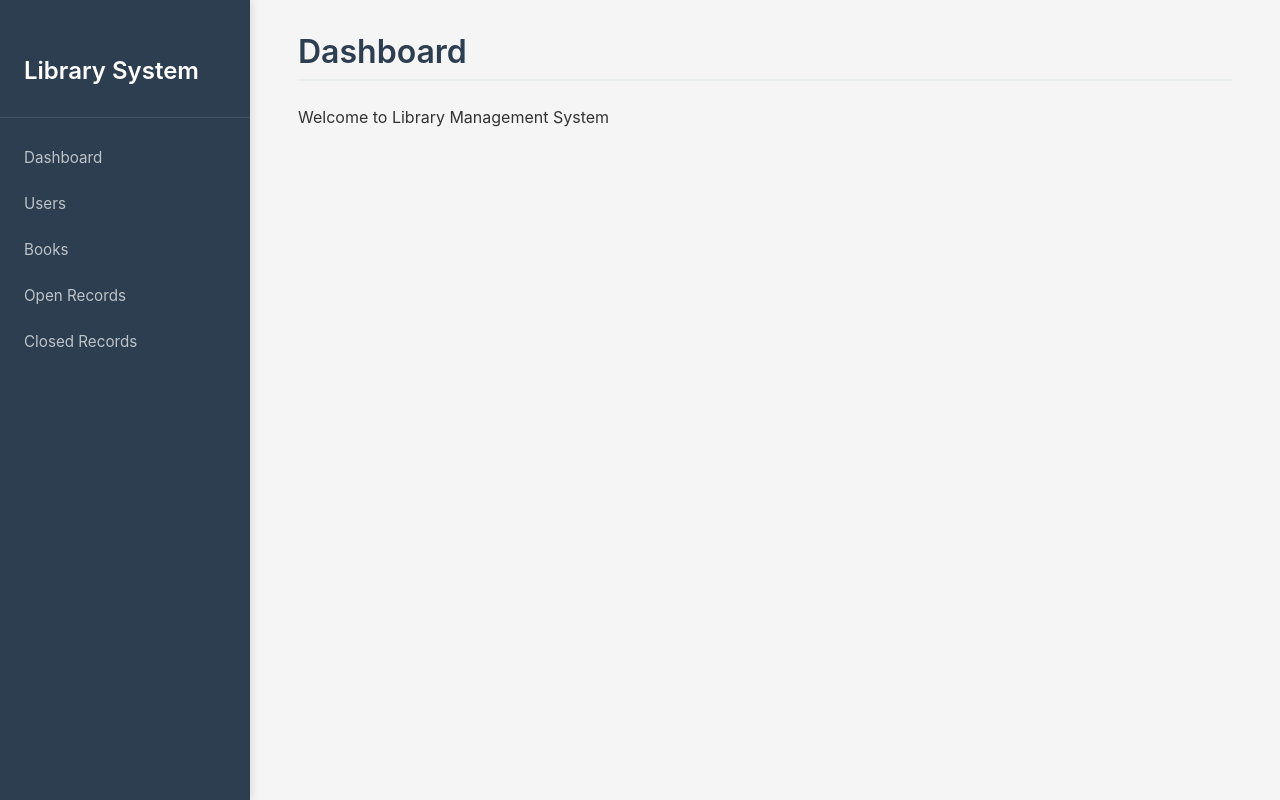
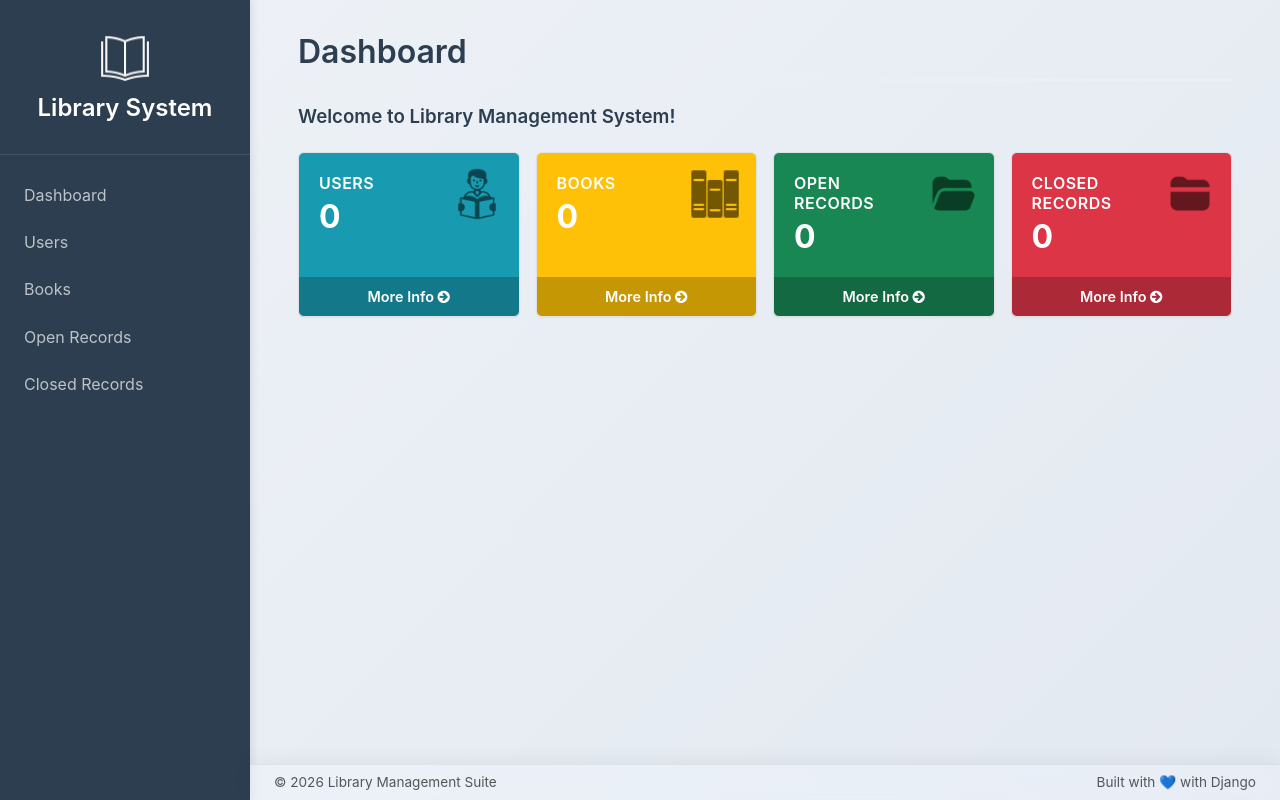
Before and after one commit to ADR-projects/Library-Management-System, a Django app: page / in a window 1280 px wide. Run offline with Django 5.2, Linux system fonts and the light colour scheme; data that the repository does not hold is empty.

Commit message:
UI Update

```diff
--- a/myproject/myapp/views.py
+++ b/myproject/myapp/views.py
@@ -5,7 +5,13 @@ from .models import User, Book, Record
 
 # Dashboard
 def dashboard(request):
-    return render(request, 'dashboard.html')
+    context = {
+        'users_count': User.objects.count(),
+        'books_count': Book.objects.count(),
+        'open_records_count': Record.objects.filter(status='open').count(),
+        'closed_records_count': Record.objects.filter(status='closed').count(),
+    }
+    return render(request, 'dashboard.html', context)
 
 # Users
 
--- a/myproject/static/css/styles.css
+++ b/myproject/static/css/styles.css
@@ -6,10 +6,9 @@
 
 body {
     font-family: -apple-system, BlinkMacSystemFont, 'Segoe UI', Roboto, 'Helvetica Neue', Arial, sans-serif;
-    background-color: #f5f5f5;
+    background: linear-gradient(135deg, #eef2f7, #e3e9f1);
     color: #333;
 }
-
 .container {
     display: flex;
     min-height: 100vh;
@@ -32,6 +31,22 @@ body {
     padding: 1.5rem 1.5rem 2rem;
     border-bottom: 1px solid rgba(255, 255, 255, 0.1);
     margin-bottom: 1rem;
+    display: flex;
+    flex-direction: column;
+    align-items: center;
+    gap: 0.6rem;
+    text-align: center;
+}
+
+.nav-header-icon {
+    margin-top: -1em;
+    width: 52px;
+    height: 52px;
+    object-fit: contain;
+}
+
+.nav-header-title {
+    line-height: 1.2;
 }
 
 .nav-link {
@@ -39,14 +54,14 @@ body {
     color: #bdc3c7;
     text-decoration: none;
     padding: 0.85rem 1.5rem;
-    font-size: 0.95rem;
+    font-size: 1rem;
     transition: all 0.3s ease;
 }
 
 .nav-link:hover {
     color: #fff;
-    background-color: rgba(52, 152, 219, 0.2);
-    border-left: 4px solid #3498db;
+    background-color: rgba(52, 152, 219, 0.25);
+    border-left: 4px solid #5dade2;
     padding-left: calc(1.5rem - 4px);
 }
 
@@ -76,7 +91,6 @@ p {
 }
 
 a {
-    color: #3498db;
     text-decoration: none;
     transition: color 0.3s ease;
 }
@@ -219,6 +233,105 @@ table a:hover {
     clear: both;
 }
 
+.dashboard-grid {
+    display: grid;
+    grid-template-columns: repeat(4, minmax(0, 1fr));
+    gap: 1rem;
+    margin-top: 1.5rem;
+}
+
+.dashboard-card {
+    background: #ffffff;
+    border-radius: 6px;
+    border: 1px solid #dee2e6;
+    box-shadow: 0 1px 2px rgba(0, 0, 0, 0.05);
+    padding: 1.25rem 1.25rem 0;
+    min-height: 165px;
+    position: relative;
+    overflow: hidden;
+    display: flex;
+    flex-direction: column;
+    transition: box-shadow 0.2s ease, transform 0.2s ease;
+}
+
+.dashboard-card:hover {
+    box-shadow: 0 4px 12px rgba(0, 0, 0, 0.08);
+    transform: translateY(-2px);
+}
+
+.dashboard-card h3 {
+    font-size: 1rem;
+    font-weight: 600;
+    color: #ffffff;
+    padding-right: 4rem;
+    margin-bottom: 0.4rem;
+    text-transform: uppercase;
+    letter-spacing: 0.5px;
+}
+
+.dashboard-count {
+    font-size: 2rem;
+    font-weight: 700;
+    color: #ffffff;
+    padding-right: 4rem;
+    line-height: 1.1;
+    margin-bottom: 0.8rem;
+}
+
+.dashboard-card-icon {
+    position: absolute;
+    right: 0.9rem;
+    top: 0.9rem;
+    width: 54px;
+    height: 54px;
+    object-fit: contain;
+    opacity: 0.55;
+    pointer-events: none;
+}
+
+.dashboard-card a {
+    font-size: 0.85rem;
+    font-weight: 600;
+    color: #ffffff;
+}
+
+.dashboard-card a:hover {
+    text-decoration: underline;
+}
+.more-info {
+    margin-top: auto;
+    margin-left: -1.25rem;
+    margin-right: -1.25rem;
+    padding: 0.6rem 1rem;
+    text-align: center;
+    background-color: rgba(0, 0, 0, 0.22);
+    position: relative;
+    z-index: 2;
+}
+
+.more-info a {
+    display: inline-block;
+    font-size: 0.9em;
+    width: 100%;
+    color: #ffffff;
+}
+#user-card {
+    background-color:#189bb1;
+}
+
+#book-card {
+    background-color:#fec107;
+}
+
+#open-rec-card {
+    background-color: #188754;
+}
+
+#closed-rec-card {
+    background-color: #dc3546;
+}
+
+
 /* Responsive !!!!!! */
 @media (max-width: 768px) {
     .sidebar {
@@ -296,4 +409,33 @@ table a:hover {
         margin-bottom: 0.25rem;
         margin-right: 0;
     }
+
+    .dashboard-grid {
+        grid-template-columns: 1fr;
+    }
 }
+
+.footer {
+    position: fixed;
+    bottom: 0;
+    left: 250px; /* matches sidebar */
+    width: calc(100% - 250px);
+
+    display: flex;
+    justify-content: space-between;
+    align-items: center;
+
+    padding: 0.6rem 1.5rem;
+
+    background: rgba(255, 255, 255, 0.209);
+    backdrop-filter: blur(12px) saturate(140%);
+    -webkit-backdrop-filter: blur(12px) saturate(140%);
+
+    border-top: 1px solid rgba(0, 0, 0, 0.06);
+    box-shadow: 0 -4px 20px rgba(0, 0, 0, 0.05);
+
+    font-size: 0.85rem;
+    color: #555;
+
+    z-index: 100;
+}
--- a/myproject/templates/base.html
+++ b/myproject/templates/base.html
@@ -1,17 +1,23 @@
 {% load static %}
 <!DOCTYPE html>
 <html>
+
 <head>
     <meta charset="UTF-8">
     <meta name="viewport" content="width=device-width, initial-scale=1.0">
     <title>Library System</title>
     <link rel="stylesheet" href="{% static 'css/styles.css' %}">
+    <link rel="stylesheet" href="https://cdnjs.cloudflare.com/ajax/libs/font-awesome/4.7.0/css/font-awesome.min.css">
 </head>
+
 <body>
     {% load static %}
     <div class="container">
         <nav class="sidebar">
-            <div class="nav-header">Library System</div>
+            <div class="nav-header">
+                <img class="nav-header-icon" src="{% static 'images/book-nav.png' %}" alt="Library logo">
+                <div class="nav-header-title">Library System</div>
+            </div>
             <a href="{% url 'dashboard' %}" class="nav-link">Dashboard</a>
             <a href="{% url 'users' %}" class="nav-link">Users</a>
             <a href="{% url 'books' %}" class="nav-link">Books</a>
@@ -24,5 +30,10 @@
             {% endblock %}
         </main>
     </div>
+    <div class="footer">
+        <span>© 2026 Library Management Suite</span>
+        <span>Built with 💙 with Django</span>
+    </div>
 </body>
+
 </html>
--- a/myproject/templates/dashboard.html
+++ b/myproject/templates/dashboard.html
@@ -1,9 +1,48 @@
 {% extends 'base.html' %}
+{% load static %}
 
 {% block content %}
 
 <h2>Dashboard</h2>
 
-<p>Welcome to Library Management System</p>
+<h3>Welcome to Library Management System!</h3>
+
+<div class="dashboard-grid">
+	<div class="dashboard-card" id = "user-card">
+		<h3>Users</h3>
+		<p class="dashboard-count">{{ users_count }}</p>
+		<img class="dashboard-card-icon" src="{% static 'images/user.png' %}" alt="Users icon">
+        <div class = "more-info">
+            <a href="{% url 'users' %}">More Info <i class="fa fa-arrow-circle-right" aria-hidden="true"></i></a>
+        </div>
+	</div>
+
+	<div class="dashboard-card" id = "book-card">
+		<h3>Books</h3>
+		<p class="dashboard-count">{{ books_count }}</p>
+		<img class="dashboard-card-icon" src="{% static 'images/books.png' %}" alt="Books icon">
+        <div class="more-info">
+            <a href="{% url 'books' %}">More Info <i class="fa fa-arrow-circle-right" aria-hidden="true"></i></a>
+        </div>
+	</div>
+
+	<div class="dashboard-card" id = "open-rec-card">
+		<h3>Open Records</h3>
+		<p class="dashboard-count">{{ open_records_count }}</p>
+		<img class="dashboard-card-icon" src="{% static 'images/open-folder.png' %}" alt="Open records icon">
+        <div class = "more-info">
+		    <a href="{% url 'open_records' %}">More Info <i class="fa fa-arrow-circle-right" aria-hidden="true"></i></a>
+        </div>
+	</div>
+
+	<div class="dashboard-card" id = "closed-rec-card">
+		<h3>Closed Records</h3>
+		<p class="dashboard-count">{{ closed_records_count }}</p>
+		<img class="dashboard-card-icon" src="{% static 'images/closed-folder.png' %}" alt="Closed records icon">
+        <div class="more-info">
+            <a href="{% url 'closed_records' %}">More Info <i class="fa fa-arrow-circle-right" aria-hidden="true"></i></a>
+        </div>
+	</div>
+</div>
 
 {% endblock %}
```
Also changed, not shown: myproject/static/images/book-nav.png (added), myproject/static/images/books.png (added), myproject/static/images/closed-folder.png (added), myproject/static/images/favicon-yellow.png (added), myproject/static/images/open-folder.png (added), myproject/static/images/user.png (added).
